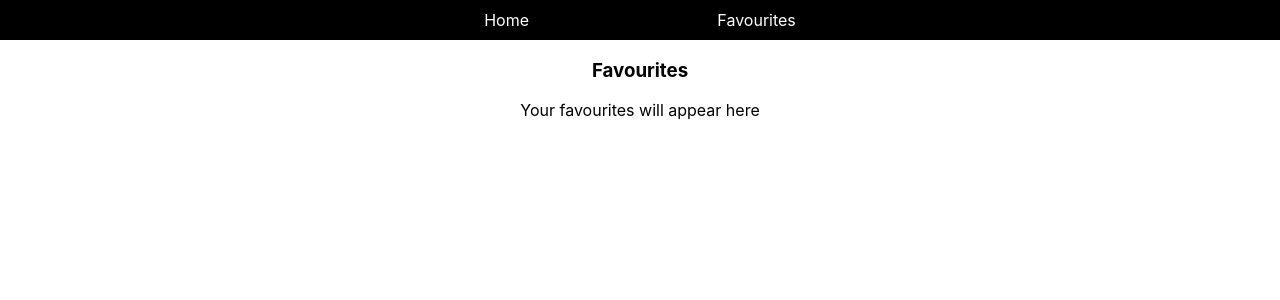
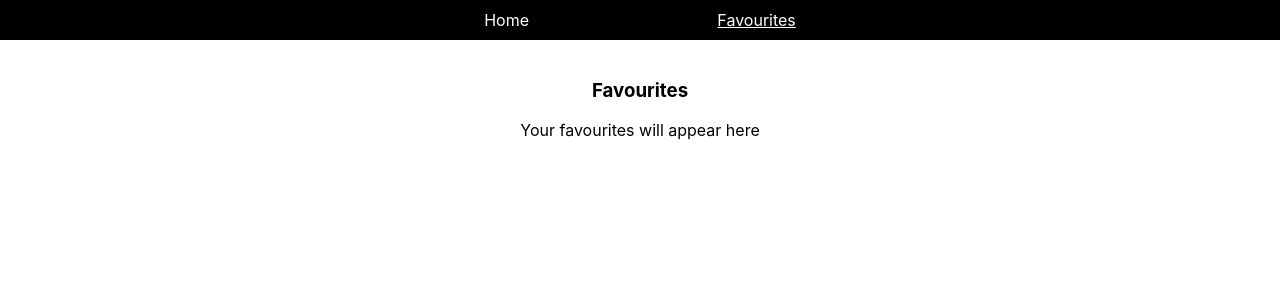
Before and after one commit to RichMatthews/signal-ai-technical-challenge, a Next.js app: page /favourites in a window 1280 px wide. Shown: the top 300 px of the page. Built offline with nearby package versions, Linux system fonts and the light colour scheme.

Commit message:
Fix navigation

```diff
--- a/components/ImageTextRow/index.tsx
+++ b/components/ImageTextRow/index.tsx
@@ -1,5 +1,3 @@
-import type { NextPage } from 'next'
-import Link from 'next/link'
 import { ImageWithText } from 'components/ImageWithText'
 import styles from '/styles/Show.module.css'
 
--- a/components/Navigation/index.tsx
+++ b/components/Navigation/index.tsx
@@ -1,26 +1,19 @@
 import Link from 'next/link'
+import { useRouter } from 'next/router'
+import styles from '/styles/Navigation.module.css'
 
 export const Navigation = () => {
+  const router = useRouter()
+
   return (
-    <div
-      style={{
-        backgroundColor: 'black',
-        color: 'white',
-        display: 'flex',
-        justifyContent: 'space-around',
-        padding: '10px',
-      }}
-    >
-      <div
-        style={{
-          width: '500px',
-          display: 'flex',
-          alignItems: 'center',
-          justifyContent: 'space-around',
-        }}
-      >
-        <Link href="/">Home</Link>
-        <Link href="/favourites">Favourites</Link>
+    <div className={styles.container}>
+      <div className={styles.innerContainer}>
+        <div className={router.pathname === '/' ? styles.active : ''}>
+          <Link href="/">Home</Link>
+        </div>
+        <div className={router.pathname === '/favourites' ? styles.active : ''}>
+          <Link href="/favourites">Favourites</Link>
+        </div>
       </div>
     </div>
   )
--- a/styles/Home.module.css
+++ b/styles/Home.module.css
@@ -36,7 +36,7 @@
 .input {
   font-size: 20px;
   padding: 5px;
-  margin: 20px;
+  margin-bottom: 20px;
   width: 100%;
 }
 
--- a/styles/Layout.module.css
+++ b/styles/Layout.module.css
@@ -1,3 +1,12 @@
+@media screen and (max-width: 600px) {
+  .layout5Grid {
+    display: grid;
+    margin: 5px;
+    column-gap: 10px;
+    grid-template-columns: repeat(3, auto);
+  }
+}
+
 .container {
   display: flex;
   align-items: center;
@@ -14,11 +23,8 @@
 
 .layout5Grid {
   display: grid;
-  grid-template-columns: repeat(5, 1fr);
-  gap: 10px;
-  grid-auto-rows: minmax(100px, auto);
-  row-gap: 20px;
-  width: 100%;
+  column-gap: 70px;
+  grid-template-columns: repeat(3, auto);
 }
 
 .imageContainer {
@@ -29,15 +35,15 @@
 
 .smallImageContainer {
   width: 80px;
-  height: 100px;
+  height: 120px;
 }
 
 .normalImageContainer {
   width: 120px;
-  height: 140px;
+  height: 160px;
 }
 
 .largeImageContainer {
   width: 160px;
-  height: 180px;
+  height: 200px;
 }
--- /dev/null
+++ b/styles/Navigation.module.css
@@ -0,0 +1,19 @@
+.active {
+  text-decoration: underline;
+}
+
+.container {
+  background-color: black;
+  color: white;
+  display: flex;
+  justify-content: space-around;
+  padding: 10px;
+  margin-bottom: 20px;
+}
+
+.innerContainer {
+  width: 500px;
+  display: flex;
+  align-items: center;
+  justify-content: space-around;
+}
```
Also changed, not shown: components/ImageWithText/index.tsx (+3 -11 lines), pages/index.tsx (+5 -3 lines), styles/Show.module.css (+0 -23 lines), styles/Images.module.css (added).
